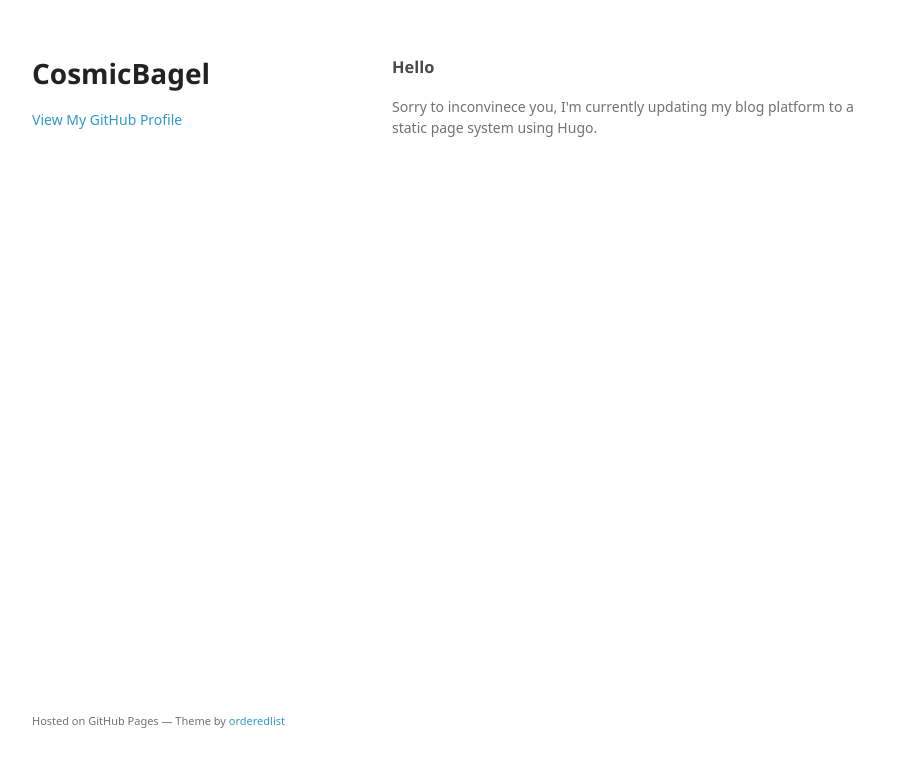
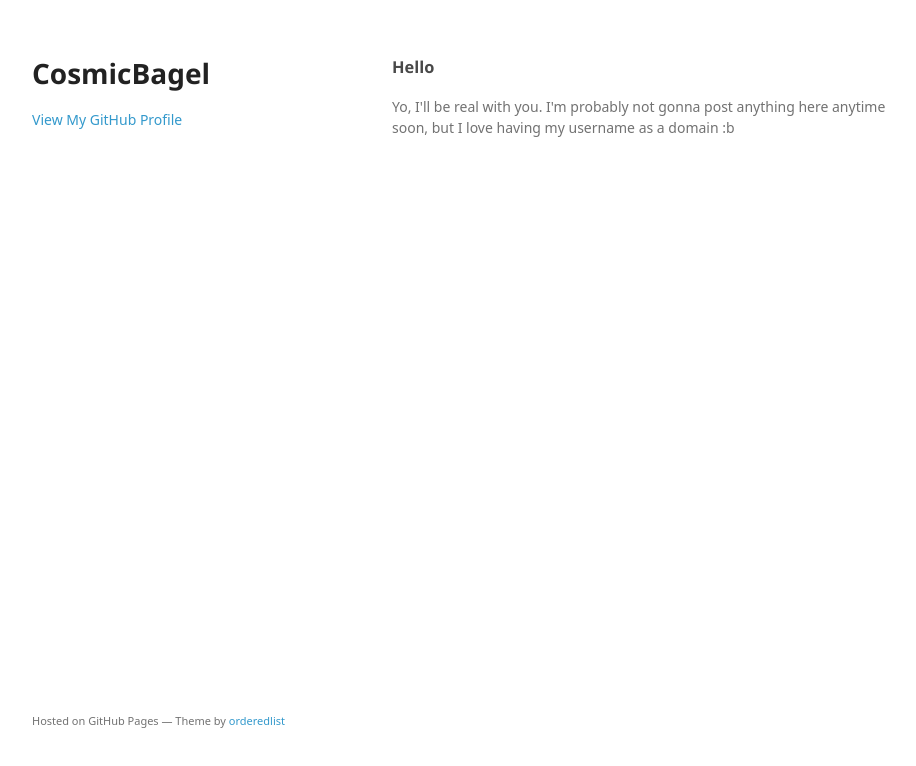
Before and after one commit to CosmicBagel/cosmicbagel.github.io, a plain HTML site: page index.html in a window 1280 px wide. Shown: the whole page, without its empty margins (178-1094 px from the left). Drawn offline with Linux system fonts and the light colour scheme; a web font is replaced by a local one.

Commit message:
Update index.html

```diff
--- a/index.html
+++ b/index.html
@@ -24,7 +24,7 @@
       </header>
       <section>
 <h3>Hello</h3>
-<p>Sorry to inconvinece you, I'm currently updating my blog platform to a static page system using Hugo.</p>
+<p>Yo, I'll be real with you. I'm probably not gonna post anything here anytime soon, but I love having my username as a domain :b</p>
 
       </section>
       <footer>
```
